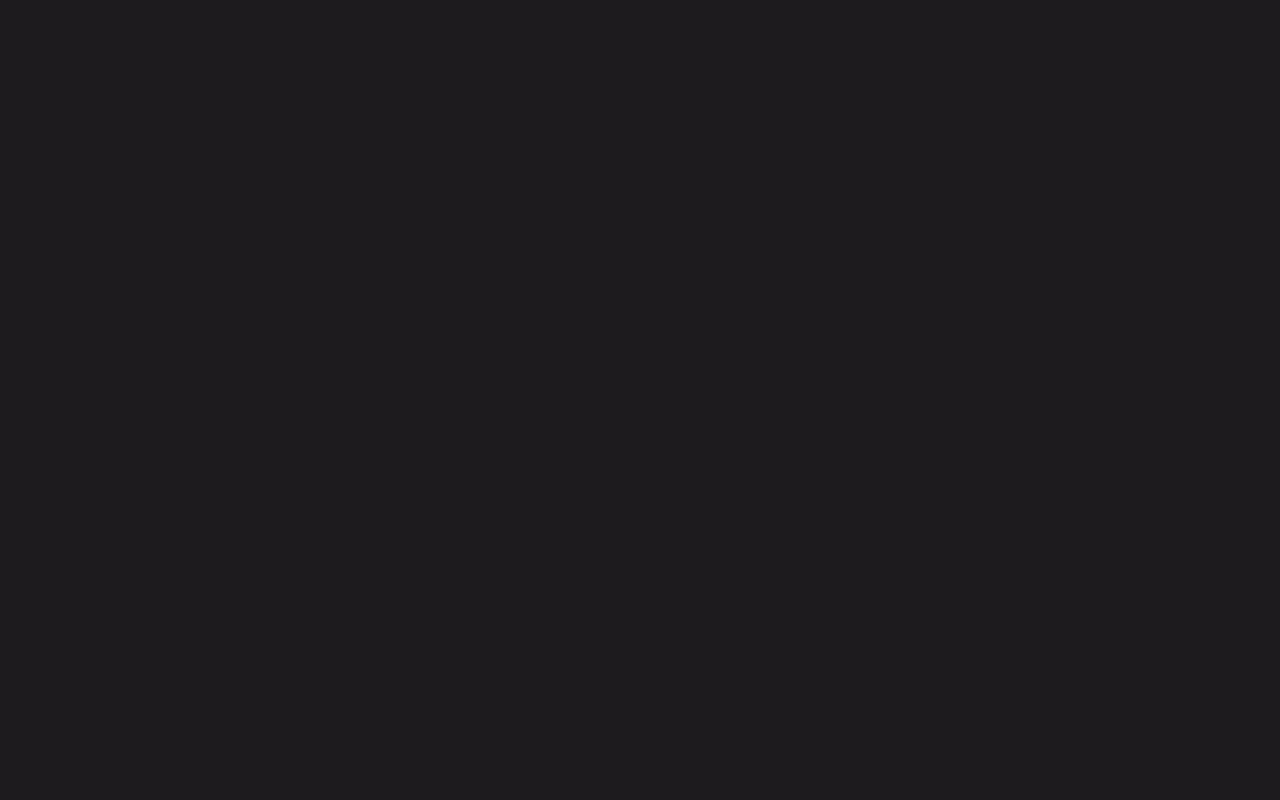
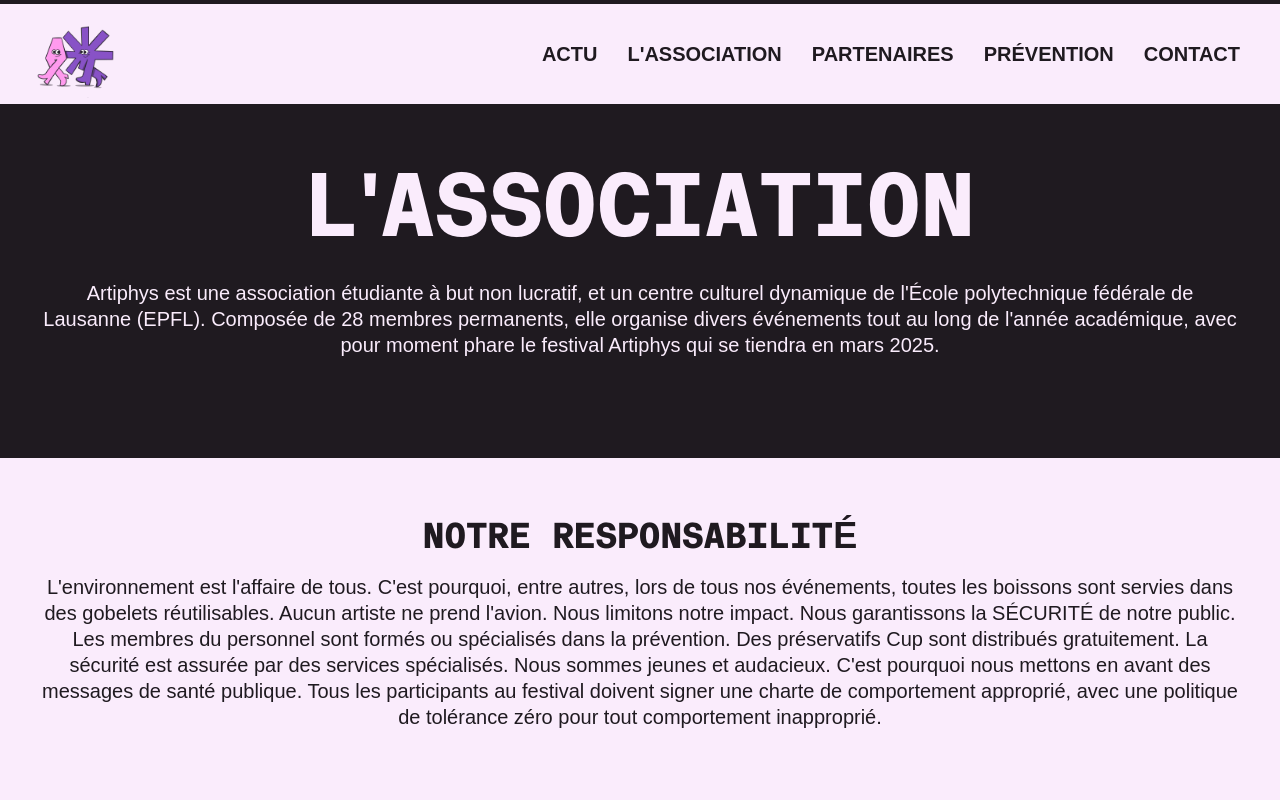
Before and after one commit to informatique-maker/artiphys2024, a React (Create React App) app: page /association in a window 1280 px wide. Before the commit this address had no page. Shown: the top 800 px of the page. Built offline with nearby package versions, Linux system fonts and the light colour scheme.

Commit message:
fix warnings + add association

```diff
--- a/src/App.js
+++ b/src/App.js
@@ -5,6 +5,7 @@
 import Home from './pages/Home/Home';
 import Partners from './pages/Partners/Partners';
 import Prevention from './pages/Prevention/Prevention';
+import Association from './pages/Association/Association';
 import Contact from './pages/Contact/Contact';
 
 // Manage routing
@@ -17,6 +18,7 @@
           <Route path='/partenaires' element={<Partners />} />
           <Route path='/prevention' element={<Prevention />} />
           <Route path='/contact' element={<Contact />} />
+          <Route path='/association' element={<Association />} />
         </Routes>
       </ErrorHandlerWrapper>
     </Router>
--- a/src/components/Navbar.js
+++ b/src/components/Navbar.js
@@ -9,6 +9,10 @@
   {
     url: '/#news',
     text: 'Actu',
+  },
+  {
+    url: '/association',
+    text: "L'association",
   },
   {
     url: '/partenaires',
@@ -52,8 +56,12 @@
             </div>
             {/* Desktop Menu */}
             <div className='hidden md:flex items-center space-x-6'>
-              {NAV_LINKS.map((link) => (
-                <a href={link.url} className='text-dark hover:text-primary'>
+              {NAV_LINKS.map((link, i) => (
+                <a
+                  href={link.url}
+                  className='text-dark hover:text-primary'
+                  key={i}
+                >
                   <h4>{link.text}</h4>
                 </a>
               ))}
@@ -74,7 +82,7 @@
           className='md:hidden transition-all overflow-hidden border-solid border-dark border-3 relative'
           style={{ height: isOpen ? '75vh' : 0 }}
         >
-          <div className='h-[75vh] flex flex-col justify-center items-center pb-20 gap-12'>
+          <div className='h-[75vh] flex flex-col justify-center items-center pb-12 gap-10'>
             {NAV_LINKS.map((link) => (
               <HashLink to={link.url} className='text-dark hover:text-primary'>
                 <h3>{link.text}</h3>
--- a/src/config/AppConfig.js
+++ b/src/config/AppConfig.js
@@ -1,4 +1,4 @@
-import { FaDeezer, FaSoundcloud, FaSpotify } from 'react-icons/fa6';
+import { FaDeezer, FaSpotify } from 'react-icons/fa6';
 import { SiApplemusic } from 'react-icons/si';
 
 export const LATEST_NEWS_LINKS = [
--- a/src/index.css
+++ b/src/index.css
@@ -49,7 +49,7 @@
     @apply font-inkination uppercase font-black text-h1 leading-heading;
   }
   h2 {
-    @apply font-inkination font-bold text-[2.7rem] sm:text-[3rem] md:text-h2 leading-heading uppercase;
+    @apply font-inkination font-bold text-[2.3rem] sm:text-[3rem] md:text-h2 leading-heading uppercase;
   }
   h3 {
     @apply font-inkination font-bold text-h3 leading-heading uppercase;
--- /dev/null
+++ b/src/pages/Association/Association.js
@@ -0,0 +1,52 @@
+import React from 'react';
+
+import Footer from '../../components/Footer';
+import Navbar from '../../components/Navbar';
+
+const TextSection = ({ title, text, light = false }) => (
+  <div className='flex flex-col flex-centered max-w-sm '>
+    <h3 className='pb-h3 text-center'>{title}</h3>
+    <p className='text-center'>{text}</p>
+  </div>
+);
+
+function Association() {
+  return (
+    <>
+      <Navbar />
+      <div className='section-container'>
+        <h2 className='pb-h2 text-center'>L'association</h2>
+        <p className='text-center'>
+          Artiphys est une association étudiante à but non lucratif, et un
+          centre culturel dynamique de l'École polytechnique fédérale de
+          Lausanne (EPFL). Composée de 28 membres permanents, elle organise
+          divers événements tout au long de l'année académique, avec pour moment
+          phare le festival Artiphys qui se tiendra en mars 2025.
+        </p>
+      </div>
+
+      <div className='light-container'>
+        <div className='section-container'>
+          <h3 className=' pb-h3 text-center'>Notre responsabilité</h3>
+          <p className='text-center pb-6'>
+            L'environnement est l'affaire de tous. C'est pourquoi, entre autres,
+            lors de tous nos événements, toutes les boissons sont servies dans
+            des gobelets réutilisables. Aucun artiste ne prend l'avion. Nous
+            limitons notre impact. Nous garantissons la SÉCURITÉ de notre
+            public. Les membres du personnel sont formés ou spécialisés dans la
+            prévention. Des préservatifs Cup sont distribués gratuitement. La
+            sécurité est assurée par des services spécialisés. Nous sommes
+            jeunes et audacieux. C'est pourquoi nous mettons en avant des
+            messages de santé publique. Tous les participants au festival
+            doivent signer une charte de comportement approprié, avec une
+            politique de tolérance zéro pour tout comportement inapproprié.
+          </p>
+        </div>
+      </div>
+
+      <Footer />
+    </>
+  );
+}
+
+export default Association;
--- a/src/pages/Home/Home.js
+++ b/src/pages/Home/Home.js
@@ -2,6 +2,7 @@
 
 import Marquee from 'react-fast-marquee';
 import { InstagramEmbed } from 'react-social-media-embed';
+import { Spotify } from 'react-spotify-embed';
 
 import Footer from '../../components/Footer';
 import Navbar from '../../components/Navbar';
@@ -13,8 +14,6 @@
   PAST_EVENTS,
   PLAYLISTS,
 } from '../../config/AppConfig';
-import { SiApplemusic } from 'react-icons/si';
-import { Spotify } from 'react-spotify-embed';
 
 const MarqueeContent = () => {
   return (
@@ -47,8 +46,8 @@
         <div className='border-solid border-dark border-t-4 border-b-4 flex'>
           {Array(5)
             .fill(1)
-            .map((i) => (
-              <MarqueeContent key={i} />
+            .map((_, index) => (
+              <MarqueeContent key={index} />
             ))}
         </div>
       </Marquee>
@@ -129,12 +128,13 @@
         <div className='flex flex-row flex-wrap items-center gap-16 justify-around pt-6'>
           {PLAYLISTS.map((link, index) =>
             index === 0 ? (
-              <></>
+              <React.Fragment key={index}></React.Fragment>
             ) : (
               <a
                 href={link.url}
                 style={{ color: link.color }}
                 className='flex flex-col items-center gap-2'
+                key={index}
               >
                 {React.createElement(link.icon, {
                   size: 80,
```
